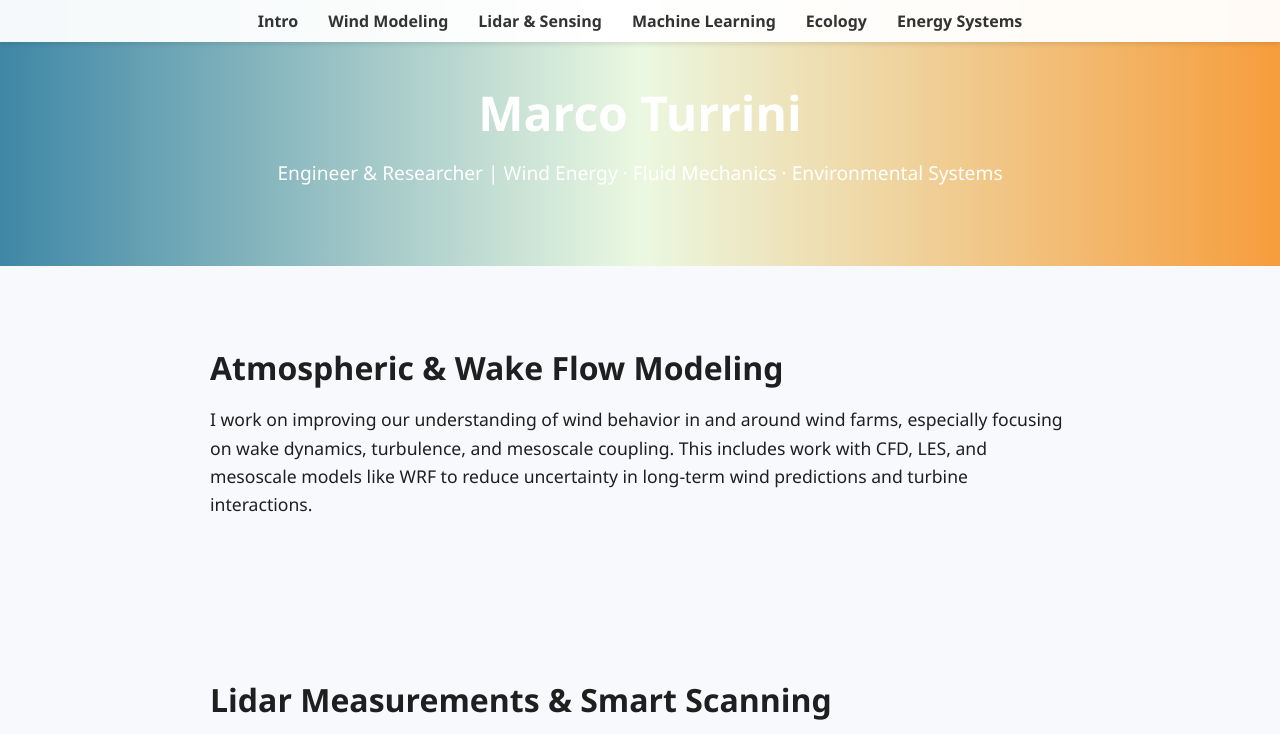
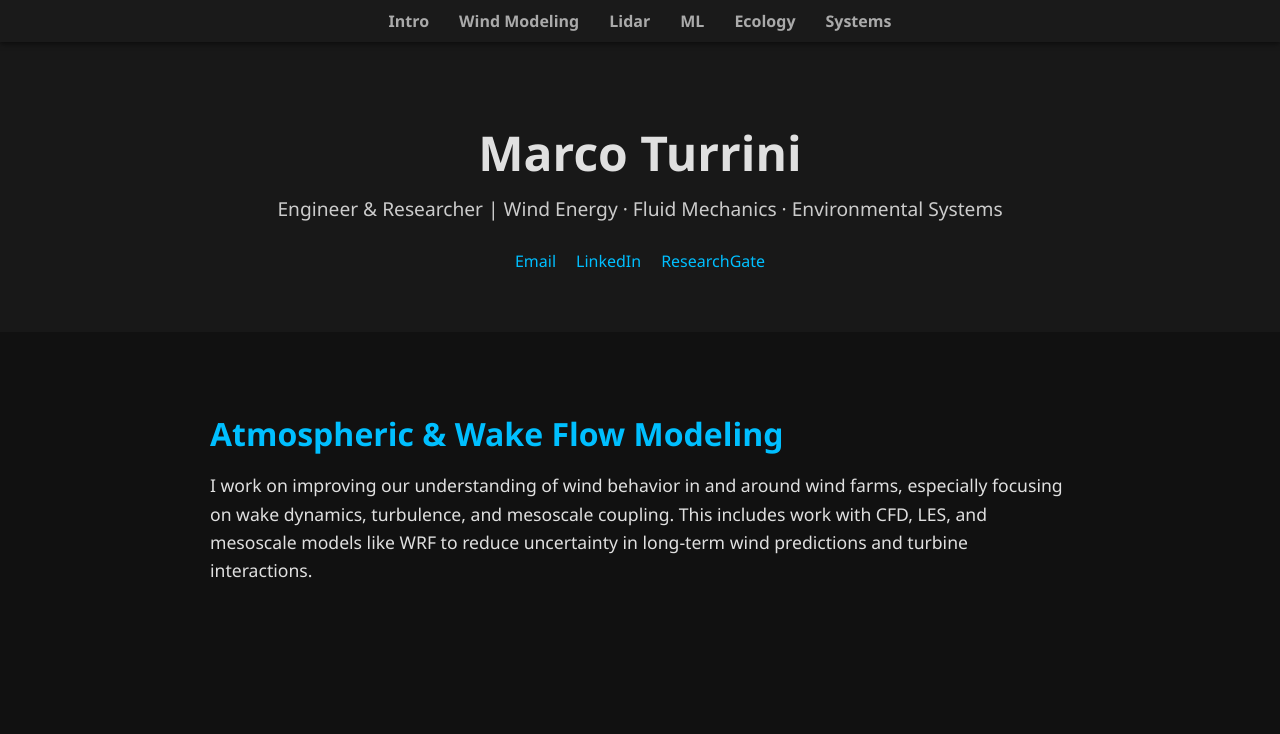
Before and after one commit to marcoturro/website, a plain HTML site: page index.html in a window 1280 px wide. Shown: the top 734 px of the page. Drawn offline with Linux system fonts and the light colour scheme.

Commit message:
Update index.html

```diff
--- a/index.html
+++ b/index.html
@@ -12,22 +12,58 @@
     }
     html, body {
       font-family: 'Segoe UI', sans-serif;
+      background-color: #111;
+      color: #e0e0e0;
       scroll-behavior: smooth;
-      background-color: #f7f9fc;
-      color: #1f1f1f;
+    }
+    nav {
+      position: fixed;
+      top: 0;
+      width: 100%;
+      background-color: #1a1a1a;
+      padding: 10px 20px;
+      box-shadow: 0 2px 5px rgba(0,0,0,0.5);
+      z-index: 1000;
+      display: flex;
+      justify-content: center;
+      gap: 30px;
+    }
+    nav a {
+      text-decoration: none;
+      color: #aaa;
+      font-weight: bold;
+      transition: color 0.3s;
+    }
+    nav a:hover {
+      color: #00bfff;
     }
     header {
-      background: linear-gradient(to right, #3f87a6, #ebf8e1, #f69d3c);
-      color: #fff;
-      padding: 80px 20px;
+      padding: 120px 20px 60px;
       text-align: center;
+      background-color: #181818;
     }
     header h1 {
       font-size: 3em;
-      margin-bottom: 0.3em;
+      margin-bottom: 0.2em;
     }
     header p {
       font-size: 1.2em;
+      margin-bottom: 1.5em;
+      color: #ccc;
+    }
+    .links {
+      display: flex;
+      justify-content: center;
+      gap: 20px;
+      font-size: 1em;
+    }
+    .links a {
+      color: #00bfff;
+      text-decoration: none;
+      transition: opacity 0.3s;
+    }
+    .links a:hover {
+      opacity: 0.7;
     }
     section {
       padding: 80px 20px;
@@ -37,37 +73,18 @@
     section h2 {
       font-size: 2em;
       margin-bottom: 0.5em;
+      color: #00bfff;
     }
     section p {
       font-size: 1.1em;
       line-height: 1.6;
     }
-    nav {
-      position: fixed;
-      top: 0;
-      width: 100%;
-      background-color: rgba(255, 255, 255, 0.95);
-      box-shadow: 0 2px 5px rgba(0,0,0,0.1);
-      padding: 10px 20px;
-      z-index: 1000;
-      display: flex;
-      justify-content: center;
-      gap: 30px;
-    }
-    nav a {
-      text-decoration: none;
-      color: #333;
-      font-weight: bold;
-      transition: color 0.3s;
-    }
-    nav a:hover {
-      color: #007acc;
-    }
     footer {
       text-align: center;
       padding: 40px 20px;
       font-size: 0.9em;
-      color: #888;
+      color: #666;
+      background-color: #1a1a1a;
     }
   </style>
 </head>
@@ -76,15 +93,20 @@
   <nav>
     <a href="#introduction">Intro</a>
     <a href="#wind-modeling">Wind Modeling</a>
-    <a href="#lidar">Lidar & Sensing</a>
-    <a href="#ml">Machine Learning</a>
+    <a href="#lidar">Lidar</a>
+    <a href="#ml">ML</a>
     <a href="#ecology">Ecology</a>
-    <a href="#energy-systems">Energy Systems</a>
+    <a href="#energy-systems">Systems</a>
   </nav>
 
   <header id="introduction">
     <h1>Marco Turrini</h1>
     <p>Engineer & Researcher | Wind Energy · Fluid Mechanics · Environmental Systems</p>
+    <div class="links">
+      <a href="mailto:marcoturrini@protonmail.com">Email</a>
+      <a href="https://www.linkedin.com/in/marcoturrini" target="_blank">LinkedIn</a>
+      <a href="https://www.researchgate.net/profile/Marco-Turrini" target="_blank">ResearchGate</a>
+    </div>
   </header>
 
   <section id="wind-modeling">
```
